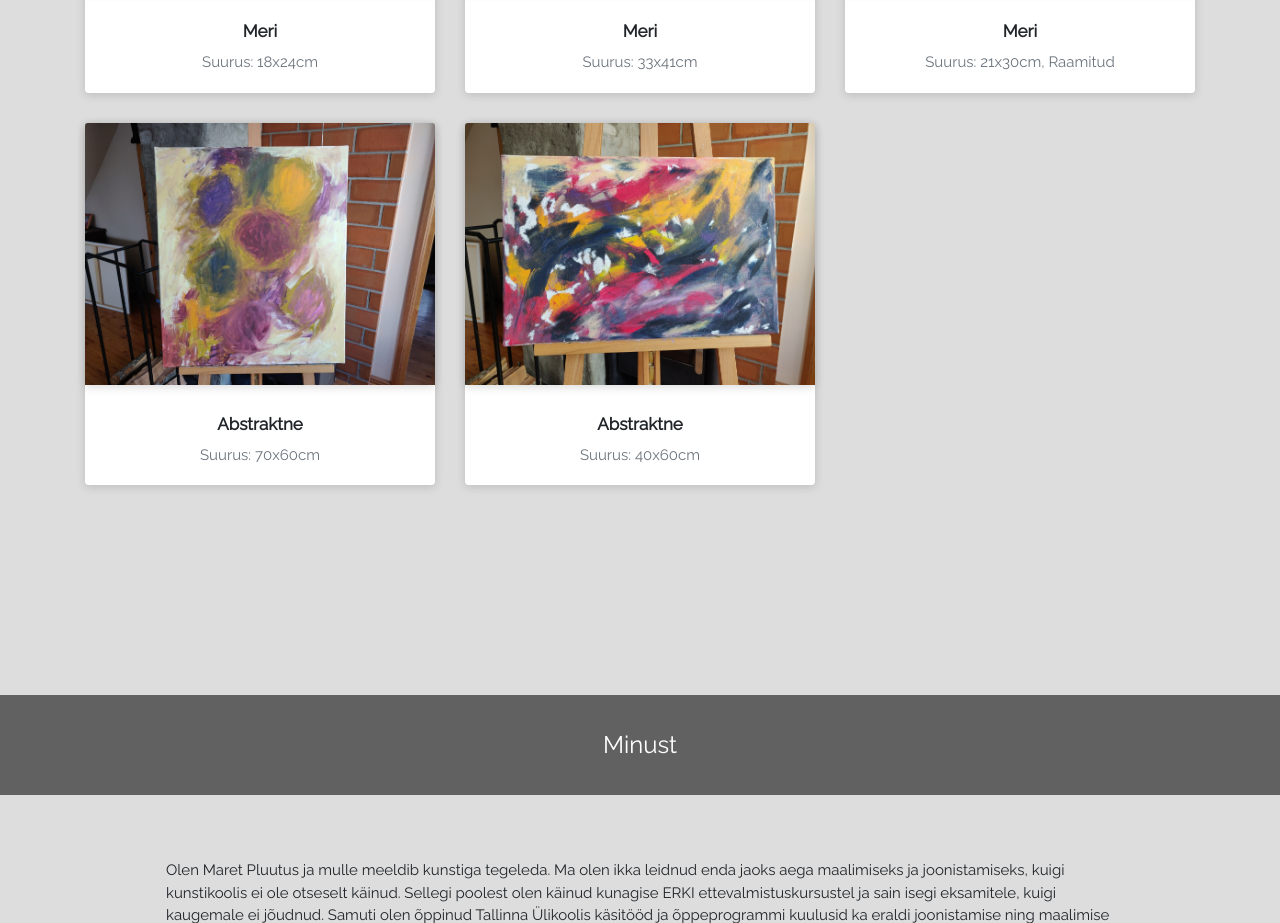
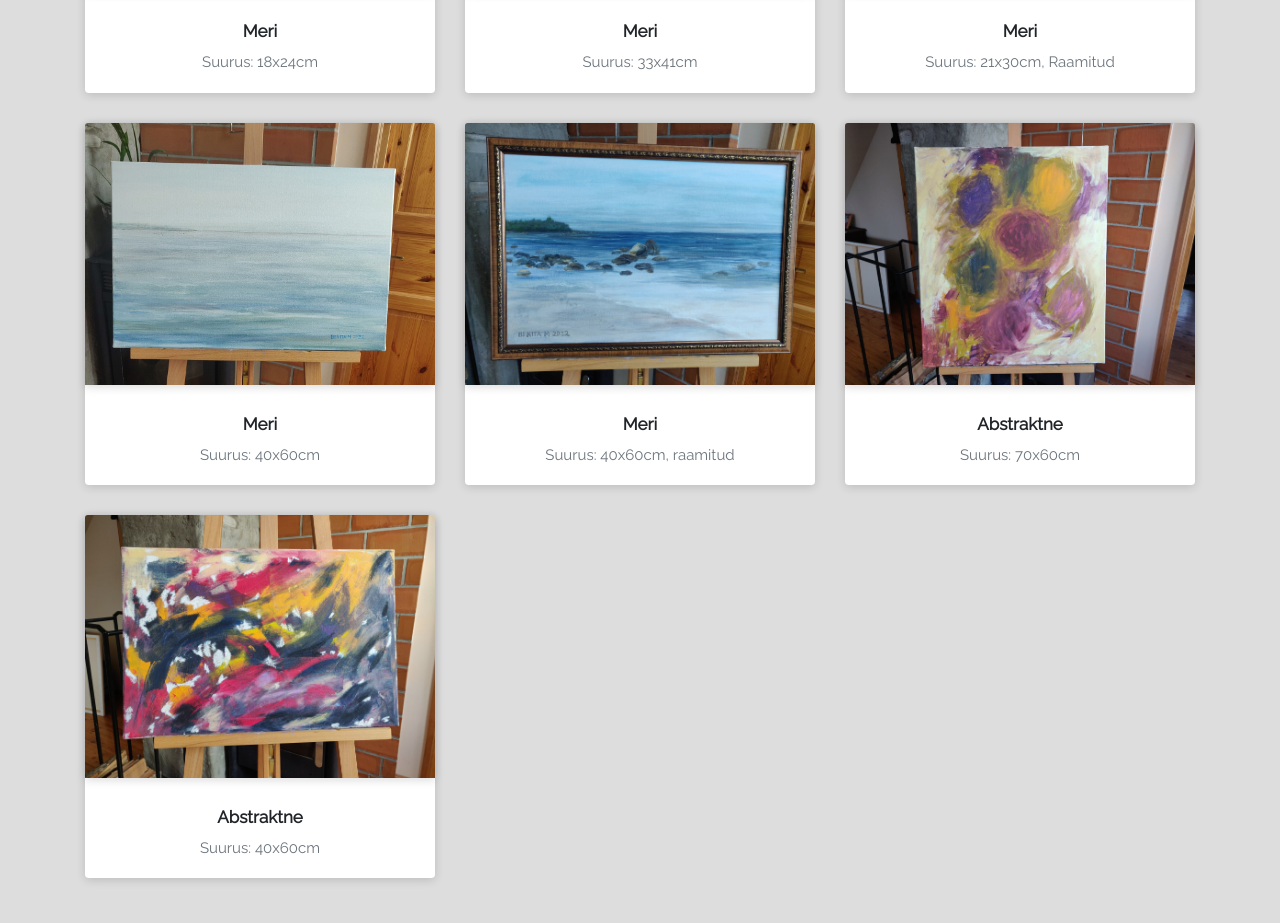
Before and after one commit to maretimaalid/maretimaalid, a plain HTML site: page index.html in a window 1280 px wide. Shown: the part 1140-2063 px from the top of the page. Drawn offline with nearby package versions, Linux system fonts and the light colour scheme; some packages are replaced by stand-ins of ours; a script that the page names is missing.

Commit message:
Add images

```diff
--- a/index.html
+++ b/index.html
@@ -138,6 +138,34 @@
                 </div>
                 <div class="col-md-6 col-lg-4">
                     <div class="card border-0 transform-on-hover">
+                        <a class="lightbox" href="img/meri_7.jpg">
+                            <img src="img/meri_7.jpg" alt="Meri" class="card-img-top">
+                        </a>
+                        <div class="card-body">
+                            <h6>
+                                <a href="#">Meri</a>
+                            </h6>
+                            <p class="text-muted card-text">Suurus: 40x60cm
+                            </p>
+                        </div>
+                    </div>
+                </div>
+                <div class="col-md-6 col-lg-4">
+                    <div class="card border-0 transform-on-hover">
+                        <a class="lightbox" href="img/meri_8.jpg">
+                            <img src="img/meri_8.jpg" alt="Meri" class="card-img-top">
+                        </a>
+                        <div class="card-body">
+                            <h6>
+                                <a href="#">Meri</a>
+                            </h6>
+                            <p class="text-muted card-text">Suurus: 40x60cm, raamitud
+                            </p>
+                        </div>
+                    </div>
+                </div>
+                <div class="col-md-6 col-lg-4">
+                    <div class="card border-0 transform-on-hover">
                         <a class="lightbox" href="img/abstraktne_1.jpg">
                             <img src="img/abstraktne_1.jpg" alt="Abstraktne" class="card-img-top">
                         </a>
```
Also changed, not shown: img/meri_7.jpg (added), img/meri_8.jpg (added).
